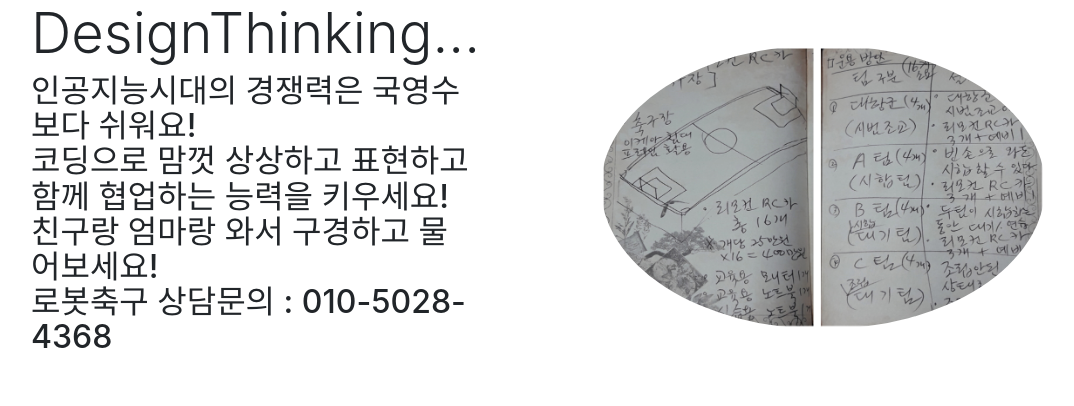
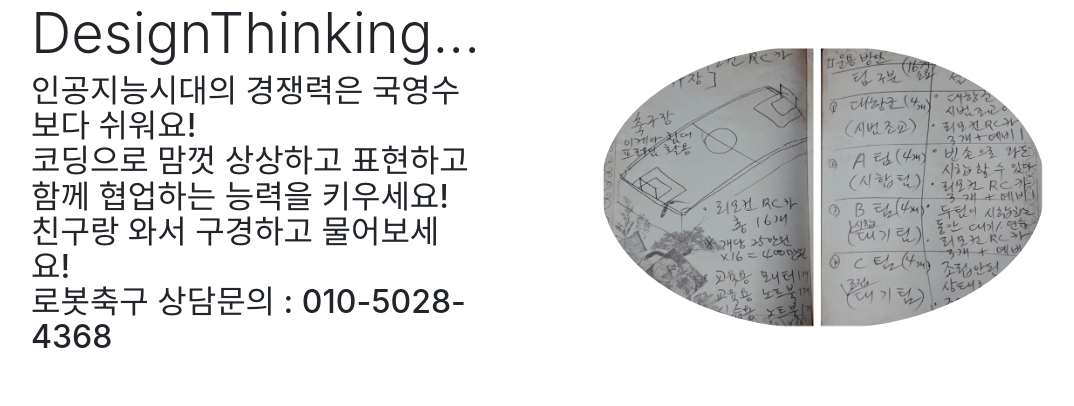
Before and after one commit to hanmydog/mdh, a Django app: page / in a window 1280 px wide. Shown: the part 1800-2206 px from the top of the page, without its empty margins (102-1176 px from the left). Run offline with Django 3.2, Linux system fonts and the light colour scheme; some libraries are stand-ins or nearby versions.

Commit message:
엄마랑 문구삭제

```diff
--- a/zprofile/templates/zprofile/home_hmd.html
+++ b/zprofile/templates/zprofile/home_hmd.html
@@ -128,7 +128,7 @@
               <p>
                 인공지능시대의 경쟁력은 국영수보다 쉬워요!<br/>
                 코딩으로 맘껏 상상하고 표현하고 함께 협업하는 능력을 키우세요!<br/>
-                친구랑 엄마랑 와서 구경하고 물어보세요!<br/>
+                친구랑 와서 구경하고 물어보세요!<br/>
                 로봇축구 상담문의 : 010-5028-4368<br/>
               </p>
             </h2>
```
